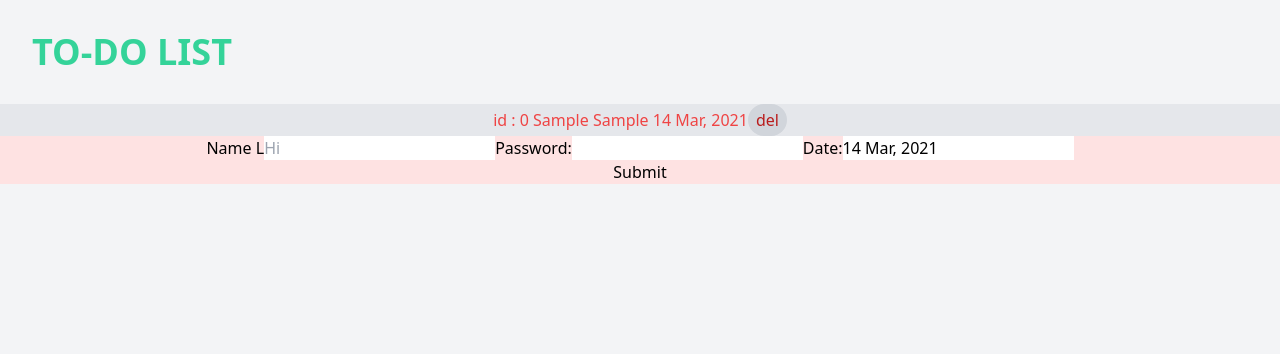
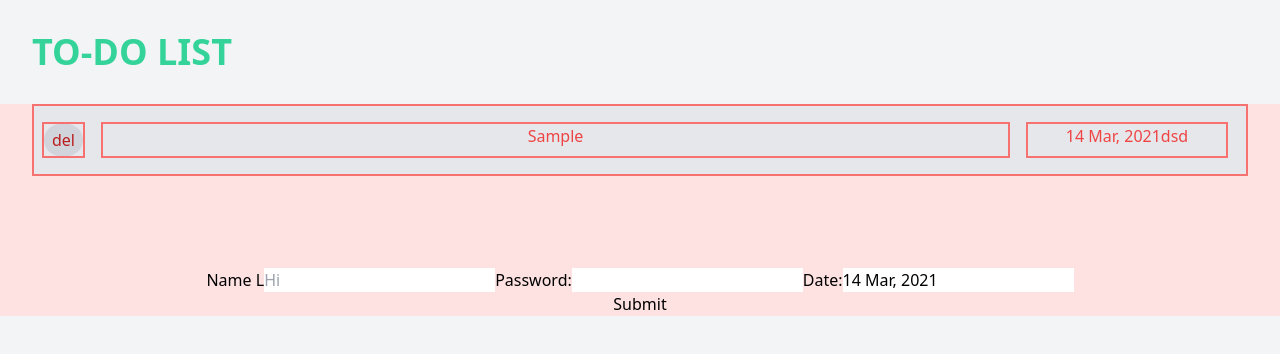
Before and after one commit to Kritsatorn/born-to-dev-assignment, a React (Create React App) app: page / in a window 1280 px wide. Both pictures are taken after typing "Sample", "Sample" into the empty fields and a click on the button "Submit". Shown: the top 354 px of the page. Built offline with nearby package versions, Linux system fonts and the light colour scheme.

Commit message:
all function

```diff
--- /dev/null
+++ b/src/components/TaskCard.js
@@ -0,0 +1,104 @@
+import { useContext, useState } from "react";
+import { TodoContext } from "../context/TodoContext";
+import { EditTaskContext } from "../context/EditTaskContext";
+import DayPickerInput from "react-day-picker/DayPickerInput";
+import "react-day-picker/lib/style.css";
+export default function TaskCard() {
+  const { arrTask, setArrTask, dateFormatShort } = useContext(TodoContext);
+  const { task, setTask } = useContext(EditTaskContext);
+  const [nameInput, setNameInput] = useState("");
+  const [toggle, setToggle] = useState(false);
+  const [toggleD, setToggleD] = useState(false);
+  const delTask = () => {
+    setArrTask(arrTask.filter((item) => item.id !== task.id));
+  };
+  const getItemIndex = (arr, item) => {
+    return arr.findIndex((e) => e.id === item);
+  };
+
+  function storeEdit(event) {
+    event.preventDefault();
+    const itemIndex = getItemIndex(arrTask, task.id);
+    const obj = {
+      ...task,
+      name: nameInput,
+    };
+    if (itemIndex === -1) {
+      return;
+    }
+    const newArr = [...arrTask];
+    newArr[itemIndex] = obj;
+    setArrTask(newArr);
+    setToggle(!toggle);
+  }
+  const editDate = (day) => {
+    console.log("day ", day);
+    const itemIndex = getItemIndex(arrTask, task.id);
+    const obj = {
+      ...task,
+      date: day,
+    };
+    if (itemIndex === -1) {
+      return;
+    }
+    const newArr = [...arrTask];
+    newArr[itemIndex] = obj;
+    setArrTask(newArr);
+    setToggleD(!toggleD);
+  };
+  return (
+    <div className="group">
+      <div
+        className={`py-4 mx-8 my-4 flex group bg-gray-200 text-red-500 border-2 border-solid border-red-400
+
+      ${task.done ? " line-through" : ""} `}
+      >
+        <div className="mx-2 border-2 border-solid border-red-400 ">
+          <button
+            className=" text-red-700 bg-gray-300 px-2 py-1 rounded-3xl focus:outline-none"
+            onClick={() => setToggleD(!toggleD)}
+          >
+            del
+          </button>
+        </div>
+        <div className=" w-9/12 mx-2 border-2 border-solid border-red-400 ">
+          {/* {task.name} */}
+          {!toggle && task.name}
+          {toggle && (
+            <form
+              onSubmit={storeEdit}
+              className=" text-black focus:outline-none  bg-gray-800"
+            >
+              <label>
+                <input
+                  className="focus:outline-none w-full"
+                  value={nameInput}
+                  name="name"
+                  onChange={(event) => setNameInput(event.target.value)}
+                  placeholder="Hi"
+                />
+              </label>
+            </form>
+          )}
+        </div>
+
+        <div className=" w-2/12  mx-2  border-2 border-solid border-red-400 ">
+          {dateFormatShort(task.date)}
+          {toggleD ? "ree" : "dsd"}
+          {toggleD && (
+            <DayPickerInput
+              onDayChange={(day) => editDate(day)}
+              value={dateFormatShort(task.date)}
+              dayPickerProps={{
+                todayButton: "Today",
+              }}
+            />
+          )}
+        </div>
+      </div>
+      <div className="py-4 mx-8 my-4 flex z-1 invisible group-hover:visible bg-gray-200 text-red-500 border-2 border-solid border-red-400 ">
+        DES
+      </div>
+    </div>
+  );
+}
--- /dev/null
+++ b/src/context/EditTaskContext.js
@@ -0,0 +1,11 @@
+import React, { useState, useEffect } from "react";
+const EditTaskContext = React.createContext();
+const EditTaskContextProvider = ({ children, task }) => {
+  // const [task, setTask] = useState(task);
+  return (
+    <EditTaskContext.Provider value={{ task }}>
+      {children}
+    </EditTaskContext.Provider>
+  );
+};
+export { EditTaskContextProvider, EditTaskContext };
--- a/src/pages/Homepage.js
+++ b/src/pages/Homepage.js
@@ -2,6 +2,8 @@ import { useContext, useEffect, useState } from "react";
 import { TodoContext } from "../context/TodoContext";
 import DayPickerInput from "react-day-picker/DayPickerInput";
 import "react-day-picker/lib/style.css";
+import TaskCard from "../components/TaskCard";
+import { EditTaskContextProvider } from "../context/EditTaskContext";
 export default function HomePage() {
   const {
     arrTask,
@@ -21,23 +23,9 @@ export default function HomePage() {
       <div className="w-full font-sans mt-8 bg-red-100">
         {arrTask &&
           arrTask.map((task) => (
-            <div
-              key={task.id}
-              className={`w-full bg-gray-200 text-red-500 border-black border-solid ${
-                task.done ? " line-through" : ""
-              } `}
-            >
-              id : {task.id} {task.name} {"  "} {task.description}{" "}
-              {dateFormatShort(task.date)}
-              <button
-                className=" text-red-700 bg-gray-300 px-2 py-1 rounded-3xl focus:outline-none"
-                onClick={() => {
-                  setArrTask(arrTask.filter((item) => item.id !== task.id));
-                }}
-              >
-                del
-              </button>
-            </div>
+            <EditTaskContextProvider key={task.id} task={task}>
+              <TaskCard />
+            </EditTaskContextProvider>
           ))}
         <form onSubmit={addTask} className="text-black focus:outline-none ">
           <label>
--- a/tailwind.config.js
+++ b/tailwind.config.js
@@ -1,11 +1,13 @@
 module.exports = {
-  purge: ['./src/**/*.{js,jsx,ts,tsx}', './public/index.html'],
+  purge: ["./src/**/*.{js,jsx,ts,tsx}", "./public/index.html"],
   darkMode: false, // or 'media' or 'class'
   theme: {
     extend: {},
   },
   variants: {
-    extend: {},
+    extend: {
+      visibility: ["group-hover", "focus"],
+    },
   },
   plugins: [],
-}
+};
```
Also changed, not shown: src/components/InputName.js (added).
